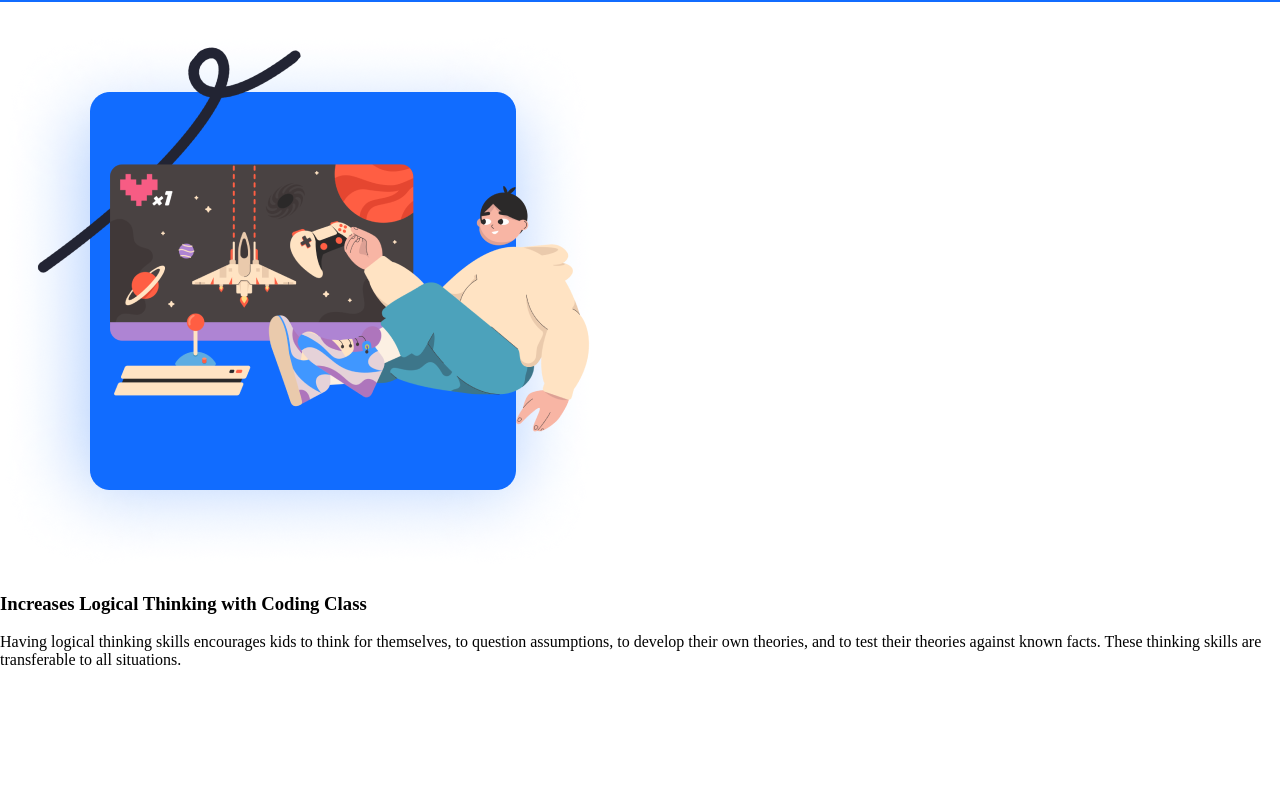
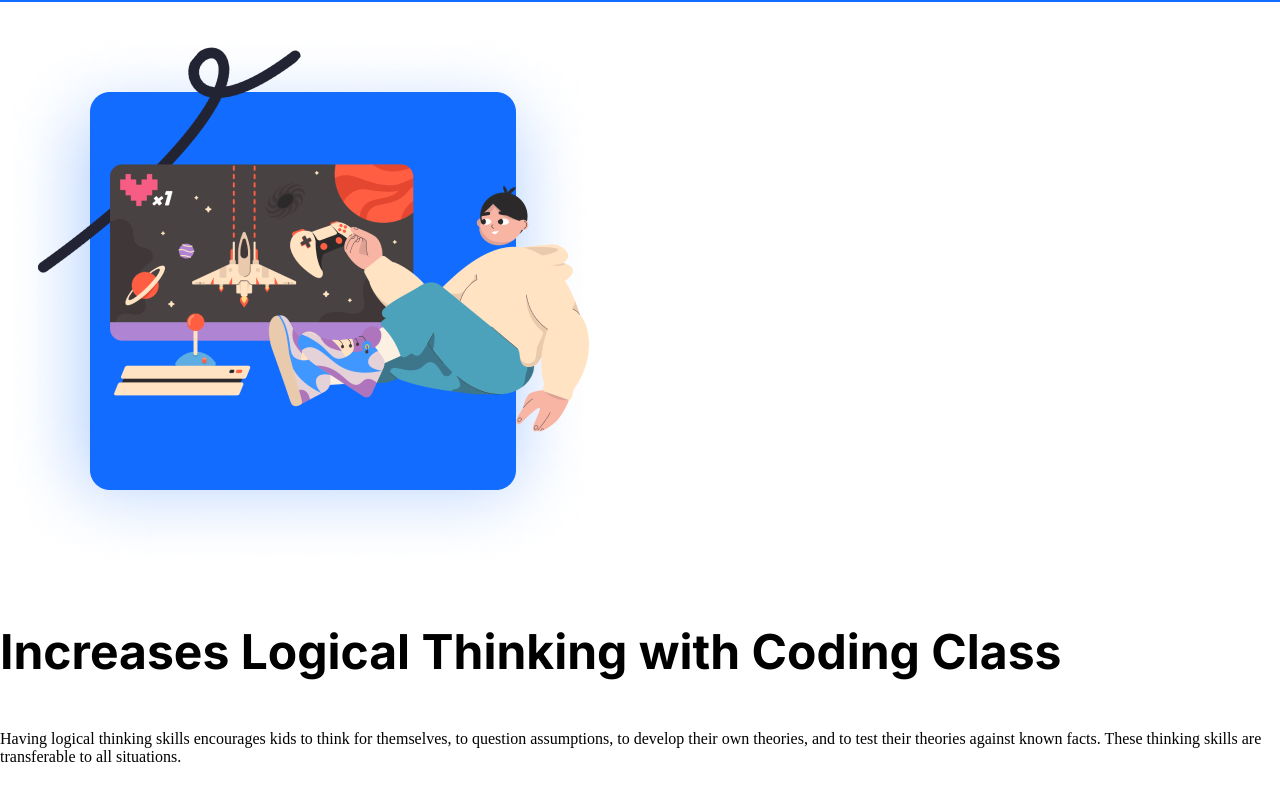
Before and after one commit to Lucaslmp77/Lucas-Mendes---Entrega-final---Landing-page, a plain HTML site: page index.html in a window 1280 px wide. Shown: the part 798-1598 px from the top of the page. Before the commit the page ends 1483 px from the top, so only its background shows below. Drawn offline with Linux system fonts and the light colour scheme.

Commit message:
pagina2 link da fonte add e estilo do titulo(h1)

```diff
--- a/style.css
+++ b/style.css
@@ -1,4 +1,5 @@
 @import url('https://fonts.googleapis.com/css2?family=Inter:wght@500;700;800&display=swap');
+@import url('https://fonts.googleapis.com/css2?family=Inter:wght@400;700&display=swap');
 
 body {
     margin: 0;
@@ -111,3 +112,15 @@ body {
     color: #FFFFFF;
     background-color: #116CFF;
 }
+
+#pag2 {
+    height: 100vh;
+}
+
+h1 {
+    font-family: 'Inter';
+    font-style: normal;
+    font-weight: 700;
+    font-size: 48px;
+    line-height: 60px;
+}
```
